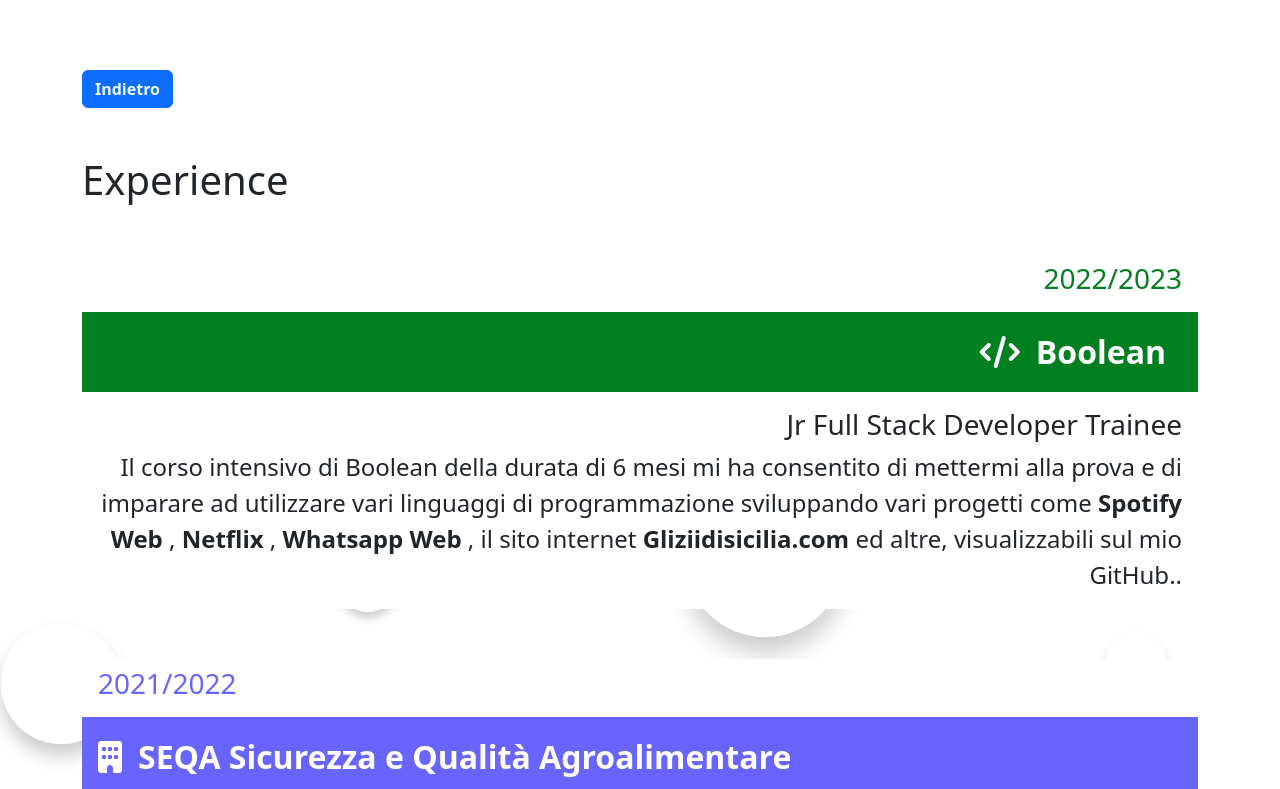
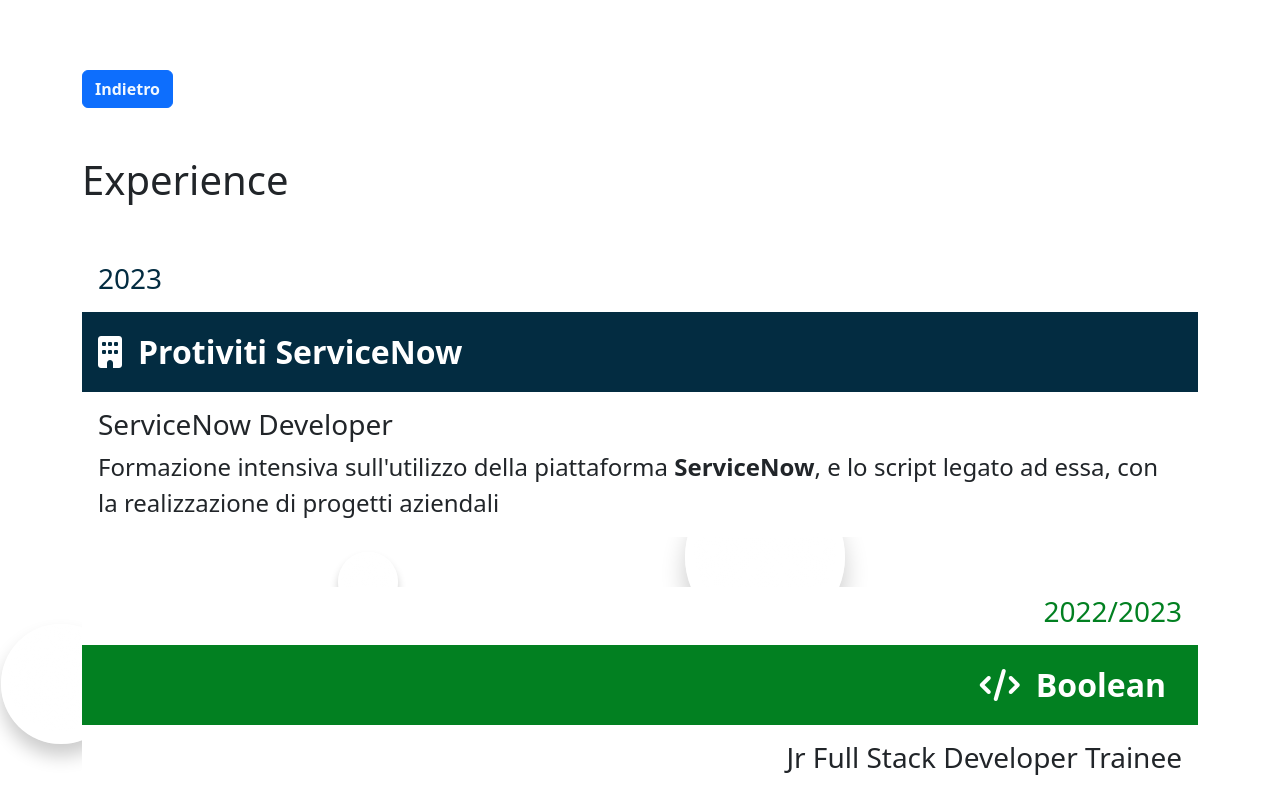
Before and after one commit to RosarioNici/Landing-RN, an Angular app: page /Experience in a window 1280 px wide. Shown: the top 789 px of the page. Built offline with nearby package versions, Linux system fonts and the light colour scheme.

Commit message:
Add service now

```diff
--- a/src/app/experience/experience.component.html
+++ b/src/app/experience/experience.component.html
@@ -4,6 +4,20 @@
         style="color: aliceblue; text-decoration: none;">Indietro</a></button>
   </div>
   <div><h1>Experience</h1></div>
+  <div class="card" style="border: none; margin-top: 50px;">
+    <div class=" align-items-center" style="border: none;">
+      <div class="card-header" style="border: none; color: #032c41; background-color: transparent;">
+        <h3>2023</h3>
+      </div>
+      <div style="background-color: #032c41; height: 100%; color: white;" class="fs-2 fw-bold p-3">
+        <i class="fa-solid fa-building"></i> <span class="mx-3">Protiviti ServiceNow</span>
+      </div>
+      <div class="card-body">
+        <h3 class="card-title">ServiceNow Developer</h3>
+        <p class="card-text fs-4">Formazione intensiva sull'utilizzo della piattaforma <b>ServiceNow</b>, e lo script legato ad essa, con la realizzazione di progetti aziendali</p>
+      </div>
+    </div>
+  </div>
   <div class="card" style="border: none; margin-top: 50px;">
     <div class=" align-items-center text-end" style="border: none;">
       <div class="card-header" style="border: none; color: #028021; background-color: transparent;">
--- a/src/app/skills/skils.data.ts
+++ b/src/app/skills/skils.data.ts
@@ -63,4 +63,8 @@
     img:'../../assets/img/mysql.svg',
     name:'MySQL',
   },
+  {
+    img:'../../assets/img/ServiceNOW.jpg',
+    name:'ServiceNow',
+  },
 ]
```
Also changed, not shown: src/assets/img/ServiceNOW.jpg (added).
